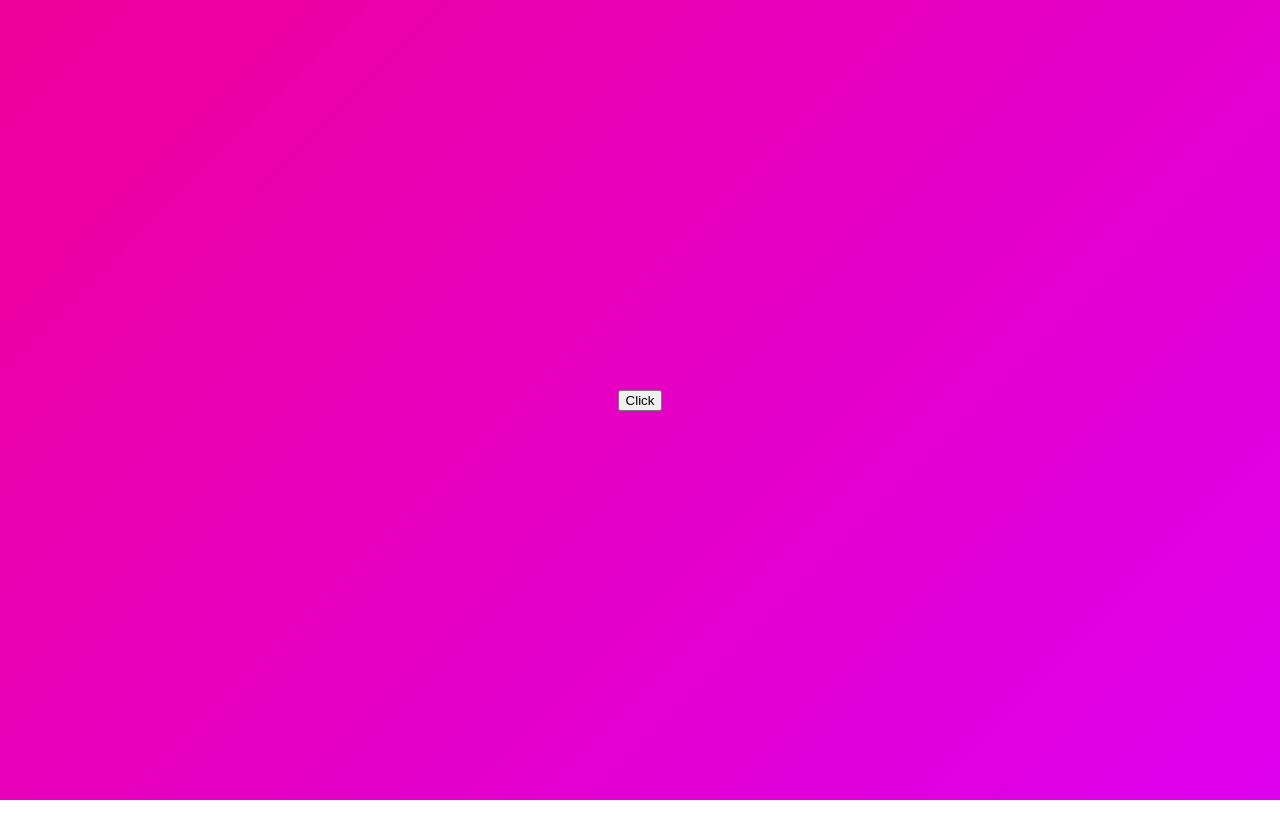
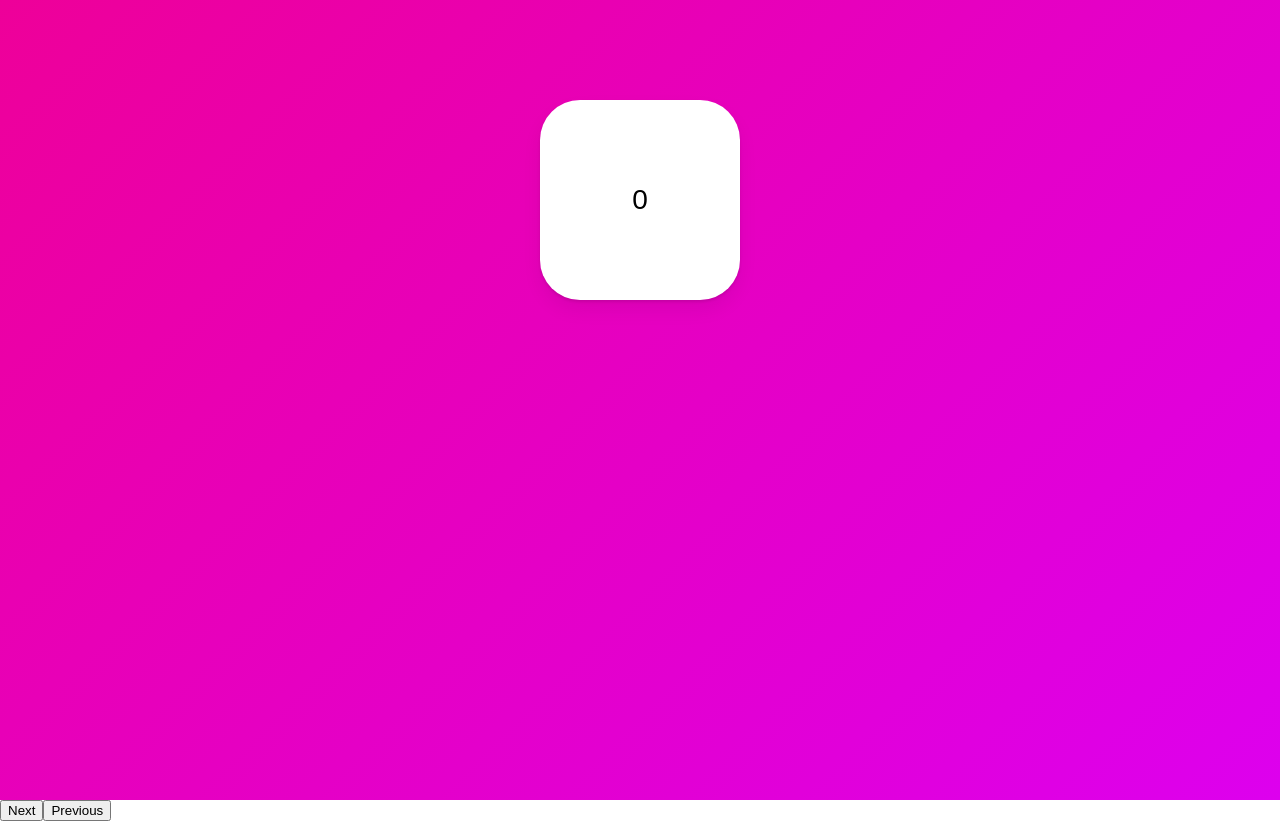
Before and after one commit to jasongoose/react-master-class, a React (Vite) app: page /motion in a window 1280 px wide. Before the commit the page ends 800 px from the top, so only its background shows below. Built offline with nearby package versions, Linux system fonts and the light colour scheme; a web font is replaced by a local one.

Commit message:
Slider part done

```diff
--- a/src/routes/Motion.tsx
+++ b/src/routes/Motion.tsx
@@ -17,41 +17,65 @@ const Box = styled(motion.div)`
   border-radius: 40px;
   background-color: white;
   box-shadow: 0 2px 3px rgba(0, 0, 0, 0.1), 0 10px 20px rgba(0, 0, 0, 0.06);
+  display: flex;
+  justify-content: center;
+  align-items: center;
+  font-size: 28px;
+  position: absolute;
+  top: 100px;
 `;
 
+const sampleArr = Array.from({length: 10}, (_, index) => index);
+
 function Motion() {
+  const [visibleIndex, setVisibleIndex] = useState(0);
+  const [back, setBack] = useState(false)
 
-  const [showBox, setShowBox] = useState(false);
+  const nextPlease = () => {
+    setVisibleIndex((visibleIndex + 1) % sampleArr.length);
+    setBack(false);
+  }
 
-  const toggleShowBox = () => {
-    setShowBox(!showBox);
+  const prevPlease = () => {
+    setVisibleIndex(visibleIndex === 0 ? sampleArr.length - 1 : visibleIndex - 1);
+    setBack(true);
   }
 
   const boxVariants = {
-    initial: {
+    entry: (back: boolean) => ({
+      x: back ? -500 : 500,
       opacity: 0,
       scale: 0,
-    },
-    visible: {
+    }),
+    center: {
+      x: 0,
       opacity: 1,
       scale: 1,
-      rotateZ: 360,
+      transition: {
+        duration: 1,
+      }
     },
-    leaving: {
+    exit: (back: boolean) => ({
+      x: back ? 500 : -500,
       opacity: 0,
       scale: 0,
-      y: 50,
-    }
+      transition: {
+        duration: 1,
+      }
+    }),
   }
 
-
   return (
-      <Wrapper>
-        <button onClick={toggleShowBox}>Click</button>
-        <AnimatePresence>
-          {showBox ? <Box variants={boxVariants} initial="initial" animate="visible" exit="leaving"></Box> : null}
-        </AnimatePresence>
-      </Wrapper>
+      <>
+        <Wrapper>
+          <AnimatePresence custom={back} mode="wait">
+            <Box key={visibleIndex} variants={boxVariants} initial="entry" animate="center"
+                 exit="exit" custom={back}>{visibleIndex}</Box>
+          </AnimatePresence>
+        </Wrapper>
+        <button onClick={nextPlease}>Next</button>
+        <button onClick={prevPlease}>Previous</button>
+      </>
   )
 }
 
```
